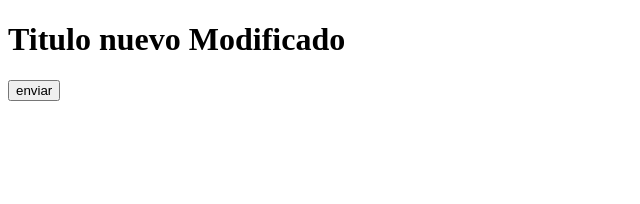
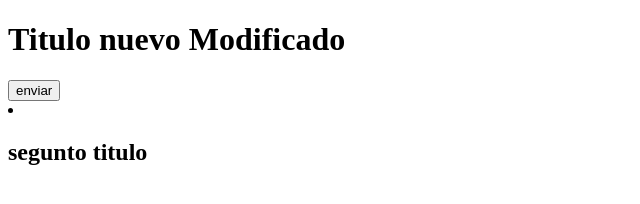
Before and after one commit to HeberGarciaPolo/HelloWordGit, a plain HTML site: page index.html in a window 1280 px wide. Shown: the whole page, without its empty margins (0-640 px from the left). Drawn offline with Linux system fonts and the light colour scheme.

Commit message:
Segundo titulo

```diff
--- a/index.html
+++ b/index.html
@@ -9,6 +9,9 @@
     <h1>Titulo nuevo Modificado</h1>
     <form action="#" method="get">
         <input type="button" value="enviar">
+        <li>
+            <h2>segunto titulo</h2>
+        </li>
     </form>
 </body>
 </html>
```
